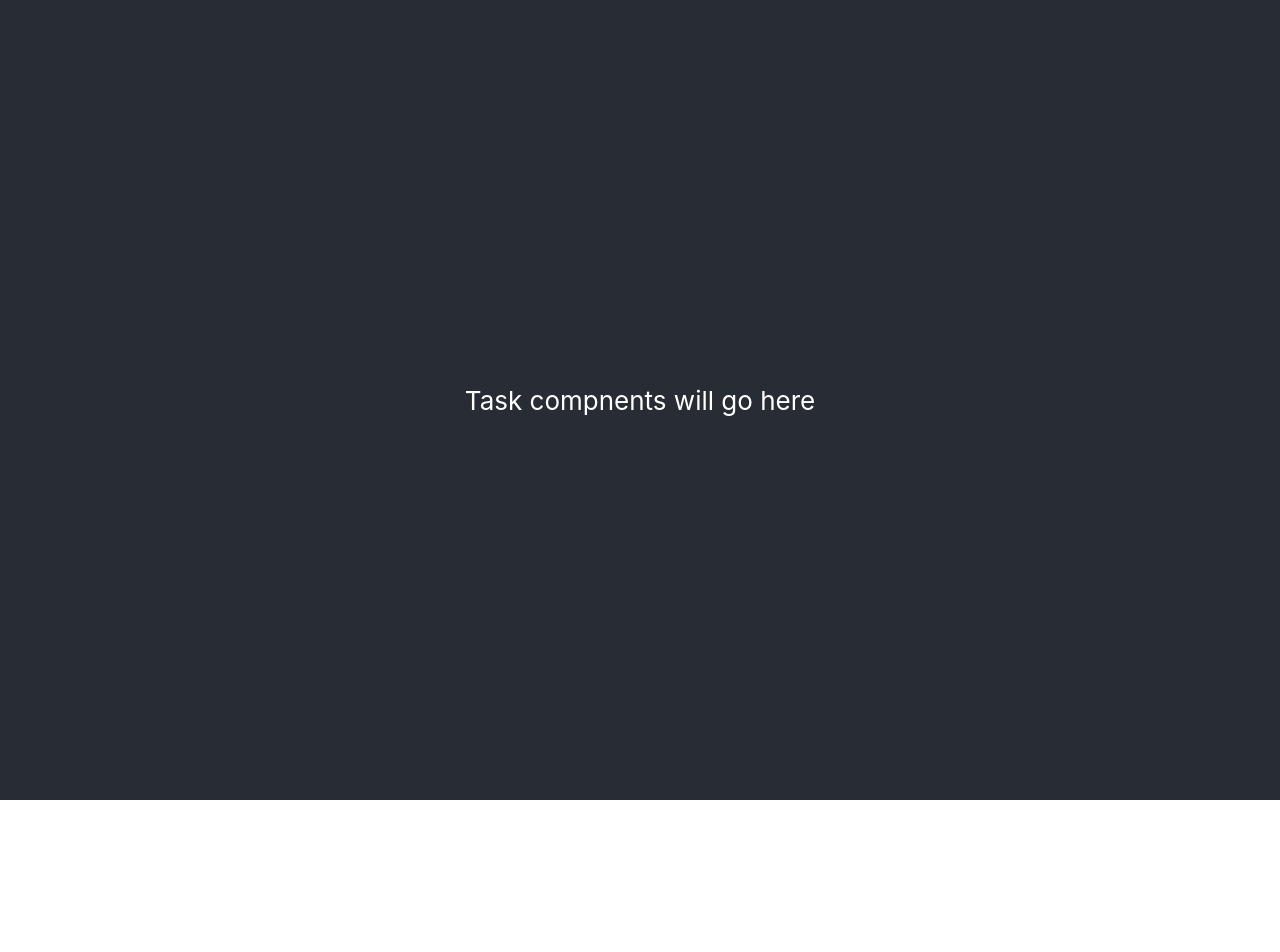
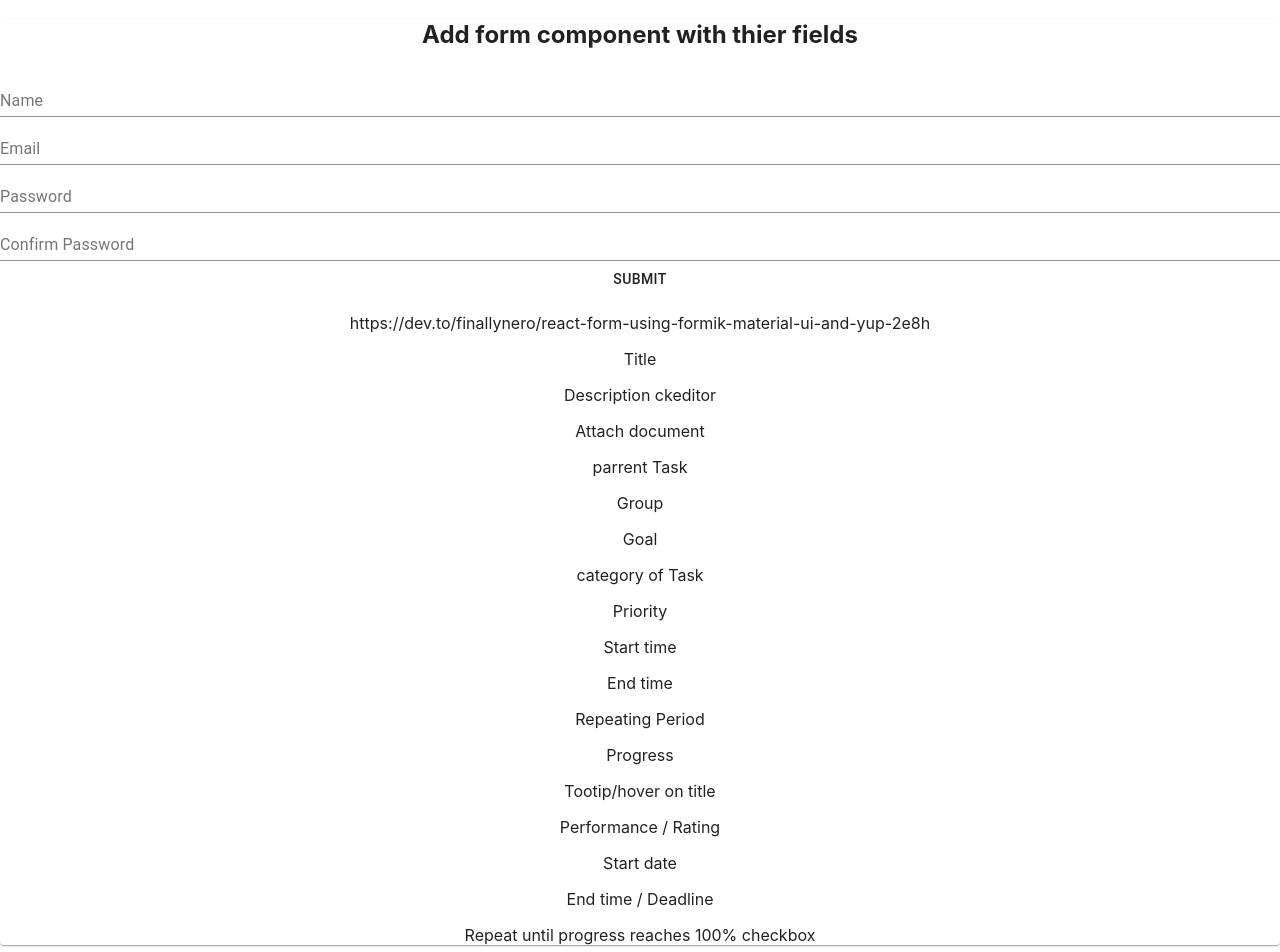
Before and after one commit to luqmanmiraj/smapp, a React (Create React App) app: page / in a window 1280 px wide. Shown: the top 952 px of the page. Before the commit the page ends 800 px from the top, so only its background shows below. Built offline with nearby package versions, Linux system fonts and the light colour scheme.

Commit message:
Material UI , Fomik ,and Yup integration on task form

```diff
--- a/package.json
+++ b/package.json
@@ -3,9 +3,12 @@
   "version": "0.1.0",
   "private": true,
   "dependencies": {
+    "@material-ui/core": "^4.1.1",
+    "formik": "^1.5.7",
     "react": "^16.8.6",
     "react-dom": "^16.8.6",
-    "react-scripts": "3.0.1"
+    "react-scripts": "3.0.1",
+    "yup": "^0.27.0"
   },
   "scripts": {
     "start": "react-scripts start",
--- a/src/App.js
+++ b/src/App.js
@@ -1,16 +1,18 @@
 import React from 'react';
 
-import task from './Tasks/task.js';
+
+import Task23 from './allcomponents/Tasks/task.js';
+
 
 import './App.css';
 
 function App() {
   return (
     <div className="App">
-      <header className="App-header">
-        <task name="luqman"><p> Task compnents will go here </p>
-        </task>
-      </header>
+
+
+        <Task23 name = "SElfManagment-APP" > <p>header </p></Task23>
+
     </div>
   );
 }
--- a/src/Tasks/task.js
+++ /dev/null
@@ -1,18 +0,0 @@
-import React from 'react';
-
-
-class task extends React.Component {
-    state = {
-        auth: true
-    }
-
-
-
-    render() {
-      return <h1> Hello, Task {this.props.name} </h1>;
-    }
-
-
-  }
-
-  export default task;
--- /dev/null
+++ b/src/allcomponents/Deadlines/deadline.js
@@ -0,0 +1,11 @@
+import React from 'react';
+
+const deadline = ()=>{
+return(
+<p>deadline views goes here</p>
+
+);
+
+
+}
+export default deadline;
--- /dev/null
+++ b/src/allcomponents/Performances/performance.js
@@ -0,0 +1,11 @@
+import React from 'react';
+
+const performance = ()=>{
+return(
+<p>performance views goes here</p>
+
+);
+
+
+}
+export default performance;
--- /dev/null
+++ b/src/allcomponents/Tasks/TC/form.js
@@ -0,0 +1,56 @@
+import React from 'react';
+import Forminputs from './forminputs';
+import { Formik } from "formik";
+import Paper from "@material-ui/core/Paper";
+import withStyles from "@material-ui/core/styles/withStyles";
+
+const styles = theme => ({
+    paper: {
+      marginTop: theme.spacing.unit * 8,
+      display: "flex",
+      flexDirection: "column",
+      alignItems: "center",
+      padding: `${theme.spacing.unit * 5}px ${theme.spacing.unit * 5}px ${theme
+        .spacing.unit * 5}px`
+    },
+    container: {
+      maxWidth: "200px"
+    }
+   });
+
+
+class formfun extends React.Component {
+
+
+    constructor(props) {
+        super(props);
+        this.state = {};
+      }
+
+    render(){
+
+        const classes = this.props;
+
+
+
+return(
+<React.Fragment>
+          <div className={classes.container}>
+         <Paper elevation={1} className={classes.paper}>
+
+<h2>Add form component with thier fields</h2>
+<Formik
+             render={props => <Forminputs {...props} />}
+           />
+           </Paper>
+       </div>
+     </React.Fragment>
+
+
+
+)
+ }
+
+
+}
+export default withStyles(styles)(formfun);
--- /dev/null
+++ b/src/allcomponents/Tasks/TC/forminputs.js
@@ -0,0 +1,75 @@
+import React from 'react';
+import Button from "@material-ui/core/Button";
+import TextField from "@material-ui/core/TextField";
+const inputsfunction = ()=>{
+return( <div>
+
+
+
+
+   <form onSubmit={() => {}}>
+     <TextField
+       id="name"
+       name="name"
+       label="Name"
+       fullWidth
+
+     />
+     <TextField
+       id="email"
+       name="email"
+       label="Email"
+       fullWidth
+     />
+     <TextField
+       id="password"
+       name="password"
+       label="Password"
+       fullWidth
+       type="password"
+     />
+     <TextField
+       id="confirmPassword"
+       name="confirmPassword"
+       label="Confirm Password"
+       fullWidth
+       type="password"
+     />
+     <Button
+       type="submit"
+       fullWidth
+       variant="raised"
+       color="primary"
+     >
+       Submit
+     </Button>
+   </form>
+
+
+
+
+
+
+<p>https://dev.to/finallynero/react-form-using-formik-material-ui-and-yup-2e8h</p>
+<p> Title  </p>
+<p> Description ckeditor </p>
+<p> Attach document  </p>
+<p> parrent Task  </p>
+<p> Group  </p>
+<p> Goal  </p>
+<p> category of Task </p>
+<p> Priority </p>
+<p> Start time   </p>
+<p> End time</p>
+<p> Repeating Period </p>
+<p> Progress   </p>
+<p> Tootip/hover on title</p>
+<p> Performance / Rating  </p>
+<p> Start date   </p>
+<p> End time / Deadline </p>
+<p> Repeat until progress reaches 100% checkbox </p>
+
+</div> );
+
+}
+export default inputsfunction;
--- /dev/null
+++ b/src/allcomponents/Tasks/Tasks-list.js
@@ -0,0 +1,9 @@
+import React from 'react';
+
+function taskslist(){
+return(<div>
+   list of Tasks goes here
+</div>);
+
+}
+export default taskslist;
--- /dev/null
+++ b/src/allcomponents/Tasks/task.js
@@ -0,0 +1,34 @@
+import React from 'react';
+import Formf from './TC/form';
+import AllTasks from './Tasks-list';
+import Timetable from '../Timetable/timetable';
+import Deadlines from '../Deadlines/deadline';
+import TimeLog from '../TimeLogs/timelogs';
+import Performance from '../Performances/performance';
+
+
+class task extends React.Component {
+    state = {
+        auth: true
+    }
+
+
+
+    render() {
+      return (<div>
+
+      <div> <Formf/>
+
+      </div>
+      <div>   <AllTasks/>    </div>
+      <div><Timetable/>      </div>
+      <div>     <Deadlines/>             </div>
+      <div>     <Performance/>              </div>
+      <div>    <TimeLog/>             </div>
+      </div>);
+    }
+
+
+  }
+
+  export default task;
--- /dev/null
+++ b/src/allcomponents/TimeLogs/timelogs.js
@@ -0,0 +1,11 @@
+import React from 'react';
+
+const timelogs = ()=>{
+return(
+<p>time logs views goes here</p>
+
+);
+
+
+}
+export default timelogs;
--- /dev/null
+++ b/src/allcomponents/Timetable/timetable.js
@@ -0,0 +1,9 @@
+import React from 'react';
+
+const timetable = ()=>{
+return(
+    <p> timetable goes here </p>
+);
+
+}
+export default timetable;
```
Also changed, not shown: src/task.js (deleted, +0 -18 lines), 1 other file (tests, documents, lock files or other folders).
